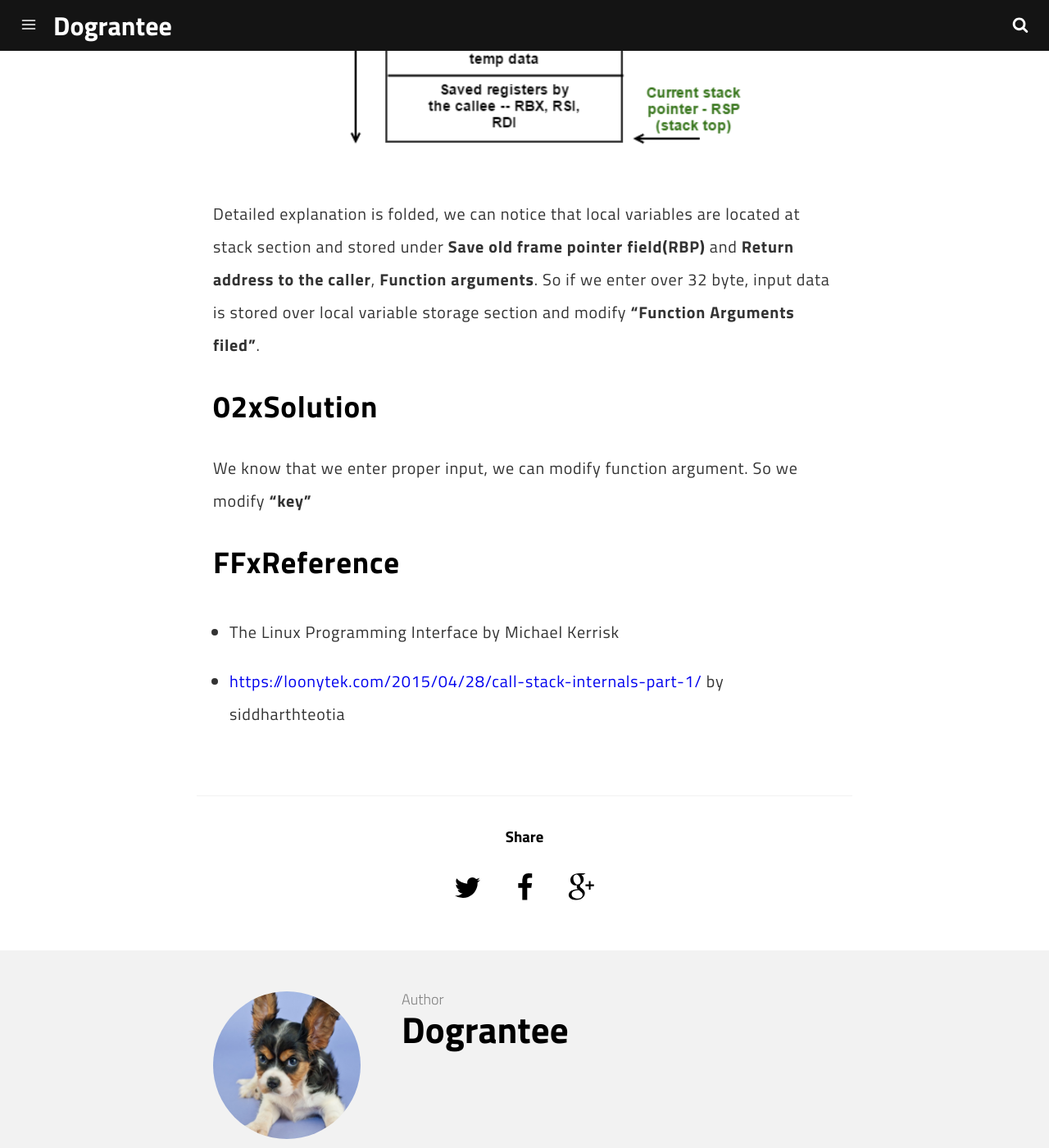
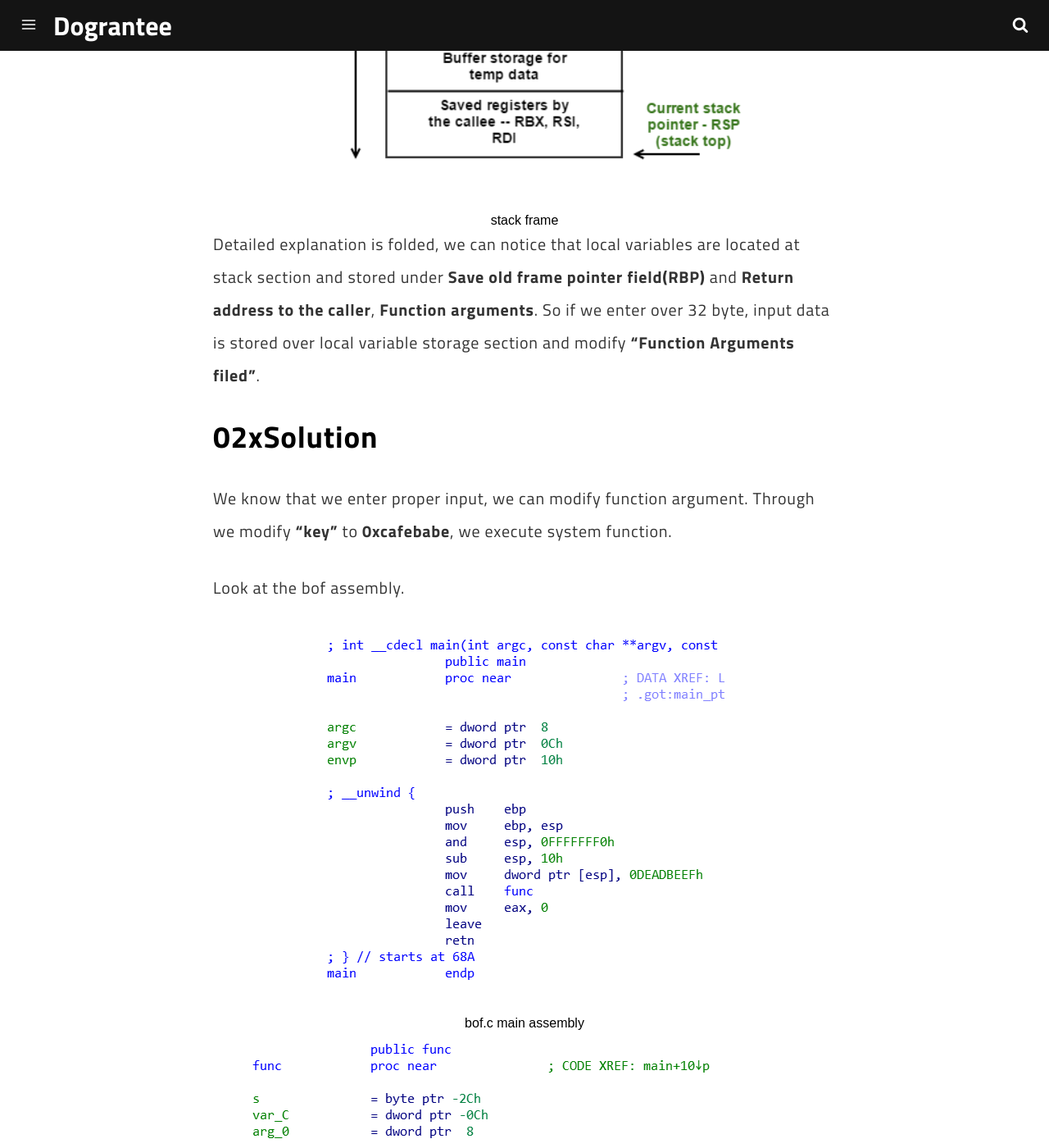
Before and after one commit to dograntee/dograntee.github.io, a Jekyll site: the page built from _posts/2018-08-26-pwnable-bof.md, in a window 1280 px wide and 1400 px high, scrolled down 3174 px. Shown: the whole window at 82% size. Built offline with Jekyll 4.4.1, drawn with Linux system fonts in a browser that asks for light colours; comment, search, counter and statistics services are not loaded; some of the changed text lies outside the part shown.

Commit message:
18-09-10

```diff
--- a/_posts/2018-08-26-pwnable-bof.md
+++ b/_posts/2018-08-26-pwnable-bof.md
@@ -48,6 +49,7 @@ int main(int argc, char* argv[]){
 }
 ~~~
 
+
 In the source code, there is char array named overflowme. In guessing, the namimg of array is related to solution of this problem. And next, line 7, __gets__ function receive user input and store at char array __"overflowme"__. but __gets__ function have weak point can be receive too much amount of data rather than allocated data size. So we can input data bigger that 32 byte and more, it can be overflowed.
 
 What we can do by overflowing __"overflowme"__. For understanding this wokring, we need to know that local variable is located at stack field and how composed stack frame is.
@@ -55,14 +57,20 @@ What we can do by overflowing __"overflowme"__. For understanding this wokring,
 In the stack section, there is some subsection. See the picture below.
 
 ![problem](/assets/img/pwn/bof/stack_frame.PNG "stack frame")
+<center>stack frame</center>
 
 Detailed explanation is folded, we can notice that local variables are located at stack section and stored under __Save old frame pointer field(RBP)__ and __Return address to the caller__, __Function arguments__. So if we enter over 32 byte, input data is stored over local variable storage section and modify __"Function Arguments filed"__.
 
 ## 02xSolution
 
-We know that we enter proper input, we can modify function argument. So we modify __"key"__
+We know that we enter proper input, we can modify function argument. Through we modify __"key"__ to __0xcafebabe__, we execute system function.
 
+Look at the bof assembly.
 
+![problem](/assets/img/pwn/bof/bof_assembly.PNG "bof main assembly")
+<center>bof.c main assembly</center>
+![problem](/assets/img/pwn/bof/bof_func_assembly.PNG "bof func assembly")
+<center>bof.c func assembly</center>
 
 
 
```
Also changed, not shown: other parts of _posts/2018-08-26-pwnable-bof.md (+1 -0 lines), assets/img/pwn/bof/bof_assembly.PNG (added), assets/img/pwn/bof/bof_func_assembly.PNG (added).
